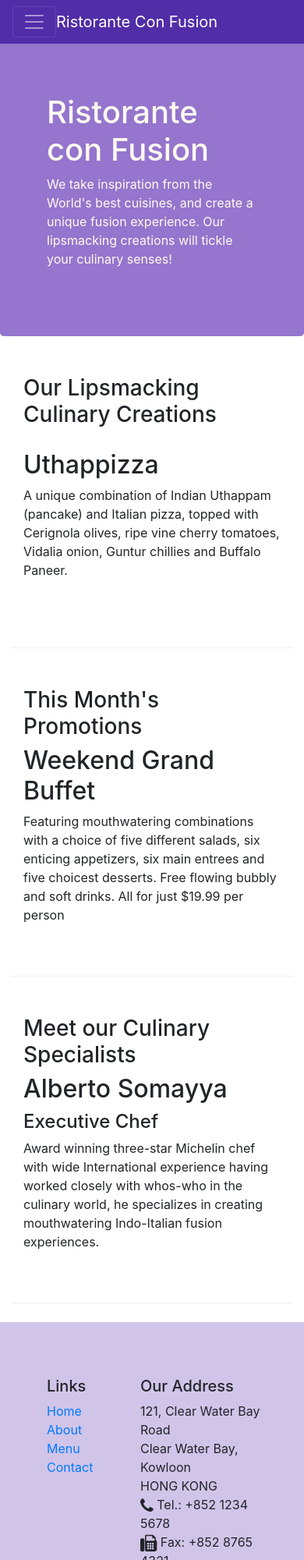
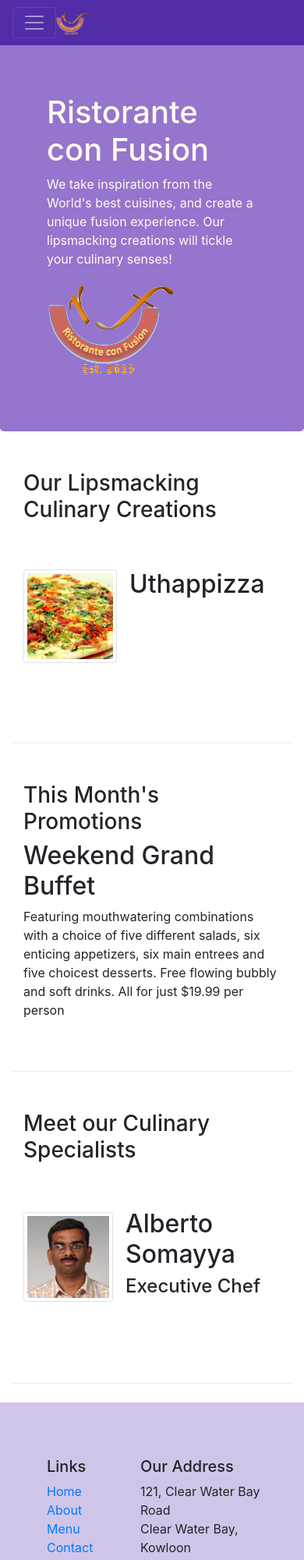
Before and after one commit to hmdyyldrm/c-bootstrap, a website: page index.html in a window 390 px wide. Shown: the top 2000 px of the page at 78% size. Drawn offline with nearby package versions, Linux system fonts and the light colour scheme.

Commit message:
images and media

```diff
--- a/index.html
+++ b/index.html
@@ -22,7 +22,7 @@
             <button class="navbar-toggler" type="button" data-toggle="collapse" data-target="#Navbar">
                 <span class="navbar-toggler-icon"></span>
             </button>
-            <a href="#" class="navbar-brand mr-auto">Ristorante Con Fusion</a>
+            <a href="#" class="navbar-brand mr-auto"><img src="img/logo.png" alt="logo" height="30" width="41"></a>
             <div class="collapse navbar-collapse" id="Navbar">
                 <ul class="navbar-nav mr-auto">
                     <li class="nav-item active"><a href="#" class="nav-link"><span class="fa fa-home"></span> Home</a></li>
@@ -41,7 +41,8 @@
                     <h1>Ristorante con Fusion</h1>
                     <p>We take inspiration from the World's best cuisines, and create a unique fusion experience. Our lipsmacking creations will tickle your culinary senses!</p>
                 </div>
-                <div class="col-12 col-sm">
+                <div class="col-12 col-sm align-self-center">
+                    <img src="img/logo.png" class="img-fluid">
                 </div>
             </div>
         </div>
@@ -53,9 +54,18 @@
                 <h3>Our Lipsmacking Culinary Creations</h3>
             </div>
             <div class="col col-sm order-sm-first col-md">
-                <h2>Uthappizza</h2>
-                <p>A unique combination of Indian Uthappam (pancake) and Italian pizza, topped with Cerignola olives, ripe vine cherry tomatoes, Vidalia onion, Guntur chillies and Buffalo Paneer.</p>
-            </div>
+                <div class="media">
+                    <img class="d-flex mr-3 img-thumbnail align-self-center"
+                            src="img/uthappizza.png" alt="Uthappizza">
+                    <div class="media-body">
+                        <h2 class="mt-0">Uthappizza</h2>
+                        <p class="d-none d-sm-block">A unique combination of Indian Uthappam (pancake) and
+                            Italian pizza, topped with Cerignola olives, ripe vine
+                            cherry tomatoes, Vidalia onion, Guntur chillies and
+                            Buffalo Paneer.</p>
+                    </div>
+                </div>
+             </div>
         </div>
 
 
@@ -70,13 +80,23 @@
         </div>
 
         <div class="row row-content align-item-center">
-            <div class="col-12 col-sm-4 order-sm-last col-md-3">
+            <div class="col-12 col-sm-4 col-md-3">
                 <h3>Meet our Culinary Specialists</h3>
             </div>
-            <div class="col col-sm order-sm-last col-md">
-                <h2>Alberto Somayya</h2>
-                <h4>Executive Chef</h4>
-                <p>Award winning three-star Michelin chef with wide International experience having worked closely with whos-who in the culinary world, he specializes in creating mouthwatering Indo-Italian fusion experiences. </p>
+            <div class="col col-sm order-sm-first col-md">
+                <div class="media">
+                    <img class="d-flex mr-3 img-thumbnail align-self-center"
+                            src="img/alberto.png" alt="Alberto Somayya">
+                    <div class="media-body">
+                        <h2 class="mt-0">Alberto Somayya</h2>
+                        <h4>Executive Chef</h4>
+                        <p class="d-none d-sm-block">Award winning three-star Michelin chef with wide
+                            International experience having worked closely with
+                            whos-who in the culinary world, he specializes in
+                            creating mouthwatering Indo-Italian fusion experiences.
+                            </p>
+                    </div>
+                </div>
             </div>
         </div>
     </div>
```
Also changed, not shown: aboutus.html (+4 -1 lines), contactus.html (+3 -2 lines), img/alberto.png (added), img/buffet.png (added), img/logo.png (added), img/uthappizza.png (added), 2 other files.
